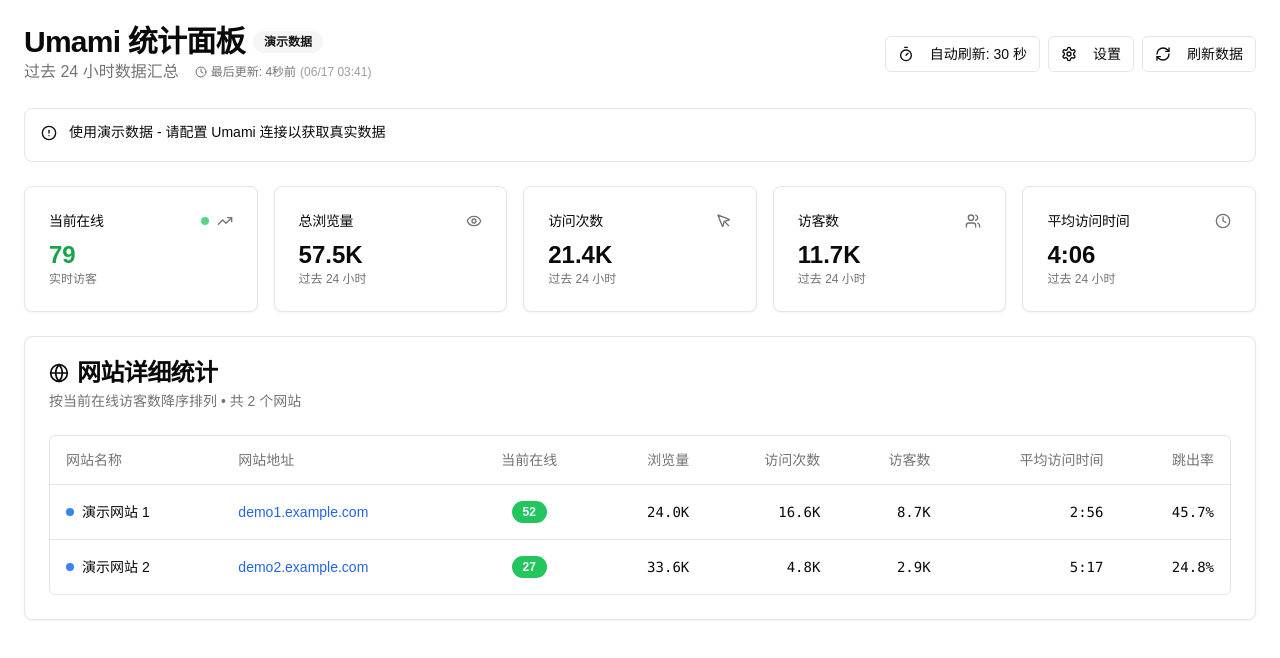
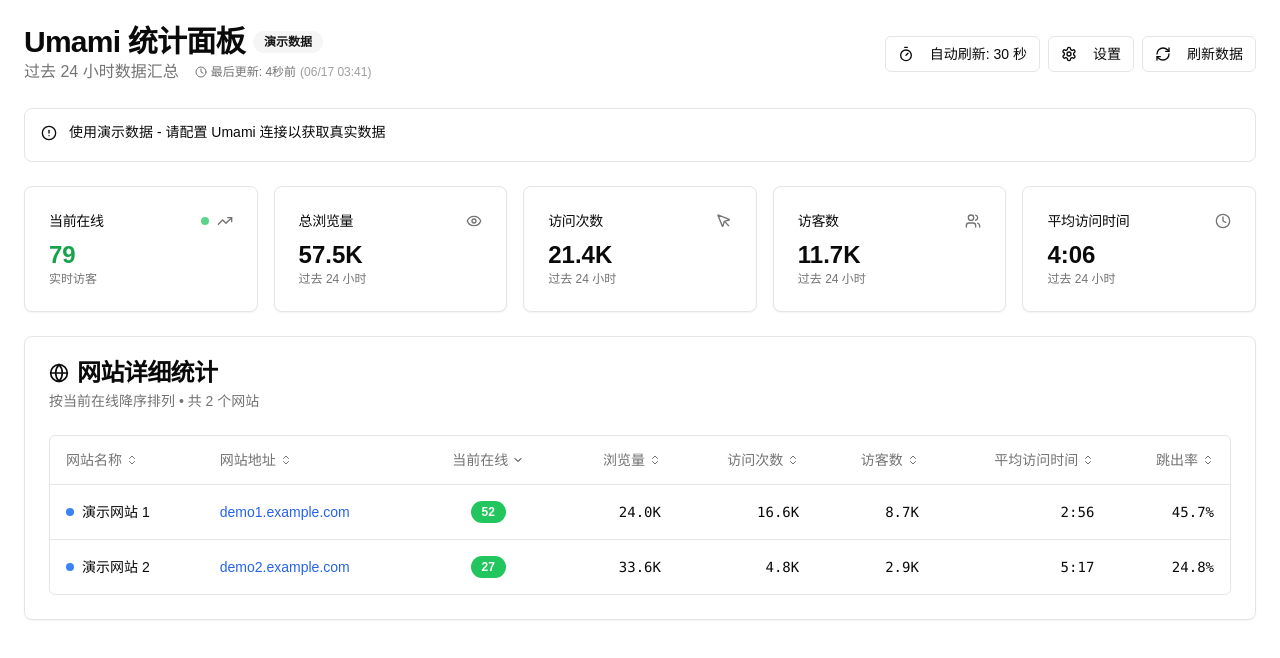
Before and after one commit to songtianlun/umami-dashboard, a Next.js app: page / in a window 1280 px wide. Shown: the top 658 px of the page. Built offline with nearby package versions, Linux system fonts and the light colour scheme.

Commit message:
add sort

```diff
--- a/app/page.tsx
+++ b/app/page.tsx
@@ -5,7 +5,7 @@ import { Card, CardContent, CardDescription, CardHeader, CardTitle } from "@/com
 import { Button } from "@/components/ui/button"
 import { Badge } from "@/components/ui/badge"
 import { Table, TableBody, TableCell, TableHead, TableHeader, TableRow } from "@/components/ui/table"
-import { RefreshCw, Globe, Users, Eye, Clock, MousePointer, TrendingUp, AlertCircle } from "lucide-react"
+import { RefreshCw, Globe, Users, Eye, Clock, MousePointer, TrendingUp, AlertCircle, ChevronUp, ChevronDown, ChevronsUpDown } from "lucide-react"
 import { cn } from "@/lib/utils"
 import { LoginConfigDialog } from "@/components/login-config"
 import { AutoRefreshConfig } from "@/components/auto-refresh-config"
@@ -40,6 +40,9 @@ interface LoginConfig {
   password: string
 }
 
+type SortField = 'name' | 'domain' | 'currentOnline' | 'pageviews' | 'sessions' | 'visitors' | 'avgSessionTime' | 'bounceRate'
+type SortDirection = 'asc' | 'desc'
+
 export default function UmamiDashboard() {
   const [websites, setWebsites] = useState<WebsiteStats[]>([])
   const [summary, setSummary] = useState<SummaryStats>({
@@ -56,6 +59,8 @@ export default function UmamiDashboard() {
   const [dataSource, setDataSource] = useState<"mock" | "umami">("mock")
   const [statusMessage, setStatusMessage] = useState<string>("")
   const [currentTime, setCurrentTime] = useState(new Date())
+  const [sortField, setSortField] = useState<SortField>('currentOnline')
+  const [sortDirection, setSortDirection] = useState<SortDirection>('desc')
   const { toast } = useToast()
 
   const fetchData = async (showToast: boolean = true) => {
@@ -86,8 +91,8 @@ export default function UmamiDashboard() {
       // Clear the loading timeout since we got a response
       clearTimeout(loadingTimeout)
 
-      // Sort by current online visitors (descending)
-      const sortedWebsites = data.websites.sort((a: WebsiteStats, b: WebsiteStats) => b.currentOnline - a.currentOnline)
+      // Apply current sorting
+      const sortedWebsites = sortWebsites(data.websites, sortField, sortDirection)
 
       setWebsites(sortedWebsites)
       setSummary(data.summary)
@@ -160,6 +165,14 @@ export default function UmamiDashboard() {
     return () => clearInterval(timer)
   }, [])
 
+  // Re-sort websites when sort criteria changes
+  useEffect(() => {
+    if (websites.length > 0) {
+      const sortedWebsites = sortWebsites(websites, sortField, sortDirection)
+      setWebsites(sortedWebsites)
+    }
+  }, [sortField, sortDirection])
+
   const formatTime = (seconds: number) => {
     const minutes = Math.floor(seconds / 60)
     const remainingSeconds = seconds % 60
@@ -183,6 +196,53 @@ export default function UmamiDashboard() {
     if (diff < 3600) return `${Math.floor(diff / 60)}分钟前`
     if (diff < 86400) return `${Math.floor(diff / 3600)}小时前`
     return `${Math.floor(diff / 86400)}天前`
+  }
+
+  const sortWebsites = (websites: WebsiteStats[], field: SortField, direction: SortDirection) => {
+    return [...websites].sort((a, b) => {
+      let aValue: any = a[field]
+      let bValue: any = b[field]
+
+      // Handle special cases
+      if (field === 'name' || field === 'domain') {
+        aValue = aValue.toLowerCase()
+        bValue = bValue.toLowerCase()
+      }
+
+      // Compare values
+      if (aValue < bValue) {
+        return direction === 'asc' ? -1 : 1
+      }
+      if (aValue > bValue) {
+        return direction === 'asc' ? 1 : -1
+      }
+      return 0
+    })
+  }
+
+  const handleSort = (field: SortField) => {
+    let newDirection: SortDirection = 'desc'
+
+    if (sortField === field) {
+      // If clicking the same field, toggle direction
+      newDirection = sortDirection === 'asc' ? 'desc' : 'asc'
+    } else {
+      // If clicking a different field, use default direction
+      newDirection = field === 'name' || field === 'domain' ? 'asc' : 'desc'
+    }
+
+    setSortField(field)
+    setSortDirection(newDirection)
+  }
+
+  const getSortIcon = (field: SortField) => {
+    if (sortField !== field) {
+      return <ChevronsUpDown className="h-3 w-3 text-muted-foreground" />
+    }
+
+    return sortDirection === 'asc'
+      ? <ChevronUp className="h-3 w-3 text-foreground" />
+      : <ChevronDown className="h-3 w-3 text-foreground" />
   }
 
   const handleConfigSave = (newConfig: LoginConfig) => {
@@ -335,21 +395,96 @@ export default function UmamiDashboard() {
               <Globe className="h-5 w-5" />
               网站详细统计
             </CardTitle>
-            <CardDescription>按当前在线访客数降序排列 • 共 {websites.length} 个网站</CardDescription>
+            <CardDescription>
+              按{
+                sortField === 'name' ? '网站名称' :
+                  sortField === 'domain' ? '网站地址' :
+                    sortField === 'currentOnline' ? '当前在线' :
+                      sortField === 'pageviews' ? '浏览量' :
+                        sortField === 'sessions' ? '访问次数' :
+                          sortField === 'visitors' ? '访客数' :
+                            sortField === 'avgSessionTime' ? '访问时间' :
+                              '跳出率'
+              }{sortDirection === 'asc' ? '升序' : '降序'}排列 • 共 {websites.length} 个网站
+            </CardDescription>
           </CardHeader>
           <CardContent>
             <div className={`rounded-md border transition-opacity duration-200 ${loading ? "opacity-70" : ""}`}>
               <Table>
                 <TableHeader>
                   <TableRow>
-                    <TableHead>网站名称</TableHead>
-                    <TableHead>网站地址</TableHead>
-                    <TableHead className="text-center">当前在线</TableHead>
-                    <TableHead className="text-right">浏览量</TableHead>
-                    <TableHead className="text-right">访问次数</TableHead>
-                    <TableHead className="text-right">访客数</TableHead>
-                    <TableHead className="text-right">平均访问时间</TableHead>
-                    <TableHead className="text-right">跳出率</TableHead>
+                    <TableHead>
+                      <button
+                        className="flex items-center gap-1 hover:text-foreground transition-colors"
+                        onClick={() => handleSort('name')}
+                      >
+                        网站名称
+                        {getSortIcon('name')}
+                      </button>
+                    </TableHead>
+                    <TableHead>
+                      <button
+                        className="flex items-center gap-1 hover:text-foreground transition-colors"
+                        onClick={() => handleSort('domain')}
+                      >
+                        网站地址
+                        {getSortIcon('domain')}
+                      </button>
+                    </TableHead>
+                    <TableHead className="text-center">
+                      <button
+                        className="flex items-center gap-1 hover:text-foreground transition-colors mx-auto"
+                        onClick={() => handleSort('currentOnline')}
+                      >
+                        当前在线
+                        {getSortIcon('currentOnline')}
+                      </button>
+                    </TableHead>
+                    <TableHead className="text-right">
+                      <button
+                        className="flex items-center gap-1 hover:text-foreground transition-colors ml-auto"
+                        onClick={() => handleSort('pageviews')}
+                      >
+                        浏览量
+                        {getSortIcon('pageviews')}
+                      </button>
+                    </TableHead>
+                    <TableHead className="text-right">
+                      <button
+                        className="flex items-center gap-1 hover:text-foreground transition-colors ml-auto"
+                        onClick={() => handleSort('sessions')}
+                      >
+                        访问次数
+                        {getSortIcon('sessions')}
+                      </button>
+                    </TableHead>
+                    <TableHead className="text-right">
+                      <button
+                        className="flex items-center gap-1 hover:text-foreground transition-colors ml-auto"
+                        onClick={() => handleSort('visitors')}
+                      >
+                        访客数
+                        {getSortIcon('visitors')}
+                      </button>
+                    </TableHead>
+                    <TableHead className="text-right">
+                      <button
+                        className="flex items-center gap-1 hover:text-foreground transition-colors ml-auto"
+                        onClick={() => handleSort('avgSessionTime')}
+                      >
+                        平均访问时间
+                        {getSortIcon('avgSessionTime')}
+                      </button>
+                    </TableHead>
+                    <TableHead className="text-right">
+                      <button
+                        className="flex items-center gap-1 hover:text-foreground transition-colors ml-auto"
+                        onClick={() => handleSort('bounceRate')}
+                      >
+                        跳出率
+                        {getSortIcon('bounceRate')}
+                      </button>
+                    </TableHead>
                   </TableRow>
                 </TableHeader>
                 <TableBody>
```
